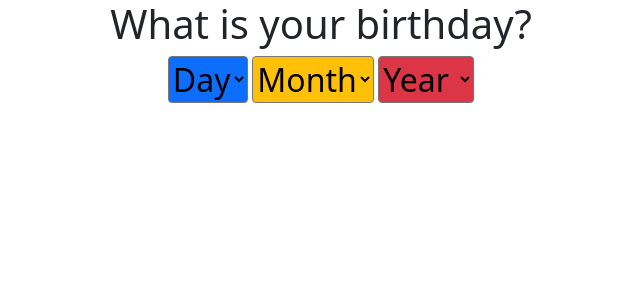
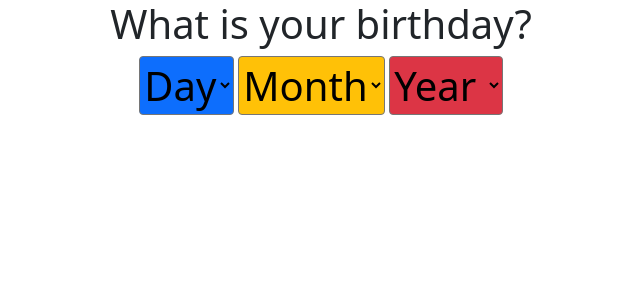
Before and after one commit to bnagx/bnagx.github.io, a PHP site: page /homework1.php in a window 1280 px wide. Shown: the top 300 px of the page, without its empty margins (319-959 px from the left). Run offline with PHP 8.4, Linux system fonts and the light colour scheme.

Commit message:
update homework

```diff
--- a/week2/homework1.php
+++ b/week2/homework1.php
@@ -1,3 +1,6 @@
+<!--ID: 2020052-BSE-->
+<!--Name: WAN HAO XIN-->
+<!--Topic:Week2 Homework1(generate select menu using php) -->
 <!DOCTYPE html>
 <html>
 
@@ -5,7 +8,7 @@
     <meta charset="utf-8">
     <meta name="viewport" content="width=device-width, initial-scale=1">
     <link href="https://cdn.jsdelivr.net/npm/bootstrap@5.1.2/dist/css/bootstrap.min.css" rel="stylesheet" integrity="sha384-uWxY/CJNBR+1zjPWmfnSnVxwRheevXITnMqoEIeG1LJrdI0GlVs/9cVSyPYXdcSF" crossorigin="anonymous" />
-    <title>Week2 Homework1</title>
+    <title>Week2 Homework1(generate select menu using php)</title>
 </head>
 
 <body>
@@ -15,59 +18,41 @@
 
         <!-- DAY start here -->
         <?php
-        echo '<select class="bg-primary fs-2 rounded" id="day" name="day">' . "\n";
+        $day = 1;
+
+        echo '<select class="bg-primary fs-1 rounded text-center" id="day" name="day">' . "\n";
         echo "<option class='bg-white' selected>Day</option>" . "\n";
 
         for ($day = 1; $day <= 31; $day++) {
-            echo "<option class='bg-white'>" . $day . "</option>" . "\n";
+            echo "<option class='bg-white' value='$day'> $day </option>" . "\n";
         }
         echo '</select>' . "\n";
         ?>
 
         <!-- MONTH start here -->
         <?php
-        echo '<select class="bg-warning fs-2 rounded text-center" id="month" name="month">' . "\n";
+        echo '<select class="bg-warning fs-1 rounded text-center" id="month" name="month">' . "\n";
         echo "<option class='bg-white' selected>Month</option>" . "\n";
 
         for ($month = 1; $month <= 12; $month++) {
-            echo "<option class='bg-white'>" . $month . "</option>" . "\n";
+            echo "<option class='bg-white' value='$month'>  $month  </option>" . "\n";
         }
         echo '</select>' . "\n";
         ?>
 
         <!-- YEAR start here -->
         <?php
-        $staring_year  = 1900;
+        $starting_year  = 1900;
         $current_year = date('Y');
-        echo '<select class="bg-danger fs-2 rounded" id="year" name="year">' . "\n";
+        echo '<select class="bg-danger fs-1 rounded" id="year" name="year">' . "\n";
         echo "<option class='bg-white' selected>Year</option>" . "\n";
 
-        for ($year = $staring_year; $year <= $current_year; $year++) {
-            echo "<option class='bg-white'>" . $year . "</option>" . "\n";
+        for ($year = $starting_year; $year <= $current_year; $year++) {
+            echo "<option class='bg-white' value='$year'>  $year  </option>" . "\n";
         }
         echo '</select>' . "\n";
         ?>
     </div>
-
-
-
-
-
-
-
-
-
-
-
-
-
-
-
-
-
-
-
-
 
     <script src="https://cdn.jsdelivr.net/npm/bootstrap@5.1.2/dist/js/bootstrap.bundle.min.js" integrity="sha384-kQtW33rZJAHjgefvhyyzcGF3C5TFyBQBA13V1RKPf4uH+bwyzQxZ6CmMZHmNBEfJ" crossorigin="anonymous"></script>
 
--- a/week2/homework2.php
+++ b/week2/homework2.php
@@ -1,3 +1,6 @@
+<!--ID: 2020052-BSE-->
+<!--Name: WAN HAO XIN-->
+<!--Topic:Week2 Homework2(generate select menu using php with Array) -->
 <!DOCTYPE html>
 <html>
 
@@ -5,6 +8,7 @@
     <meta charset="utf-8">
     <meta name="viewport" content="width=device-width, initial-scale=1">
     <link href="https://cdn.jsdelivr.net/npm/bootstrap@5.1.2/dist/css/bootstrap.min.css" rel="stylesheet" integrity="sha384-uWxY/CJNBR+1zjPWmfnSnVxwRheevXITnMqoEIeG1LJrdI0GlVs/9cVSyPYXdcSF" crossorigin="anonymous" />
+    <title>Week2 Homework2(generate select menu using php with Array)</title>
 </head>
 
 <body>
```
